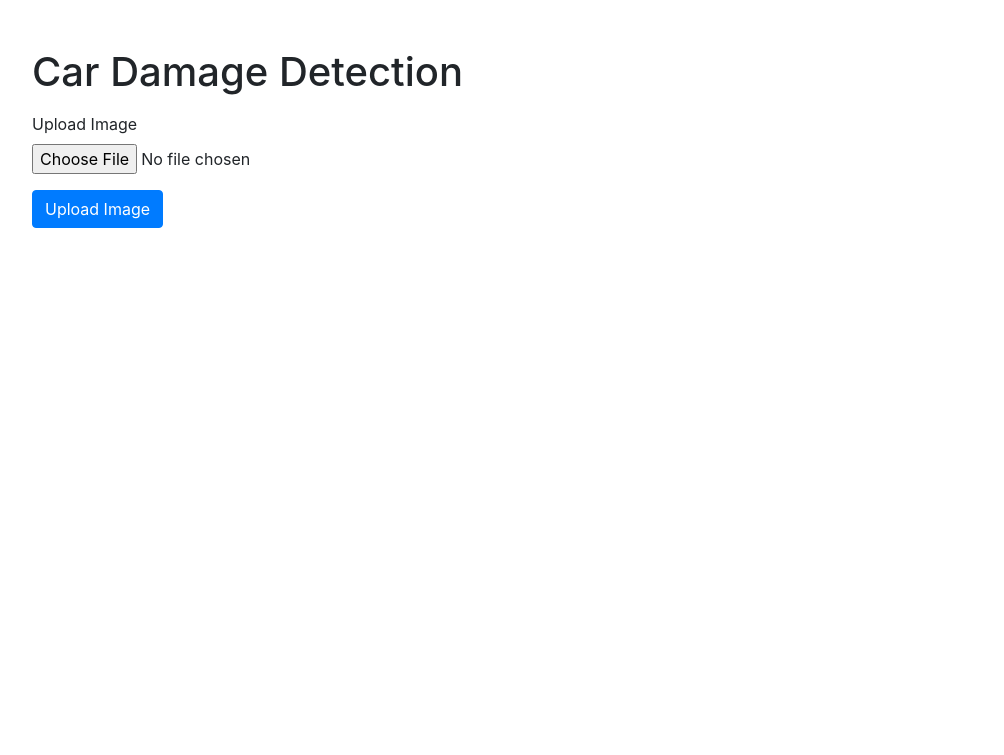
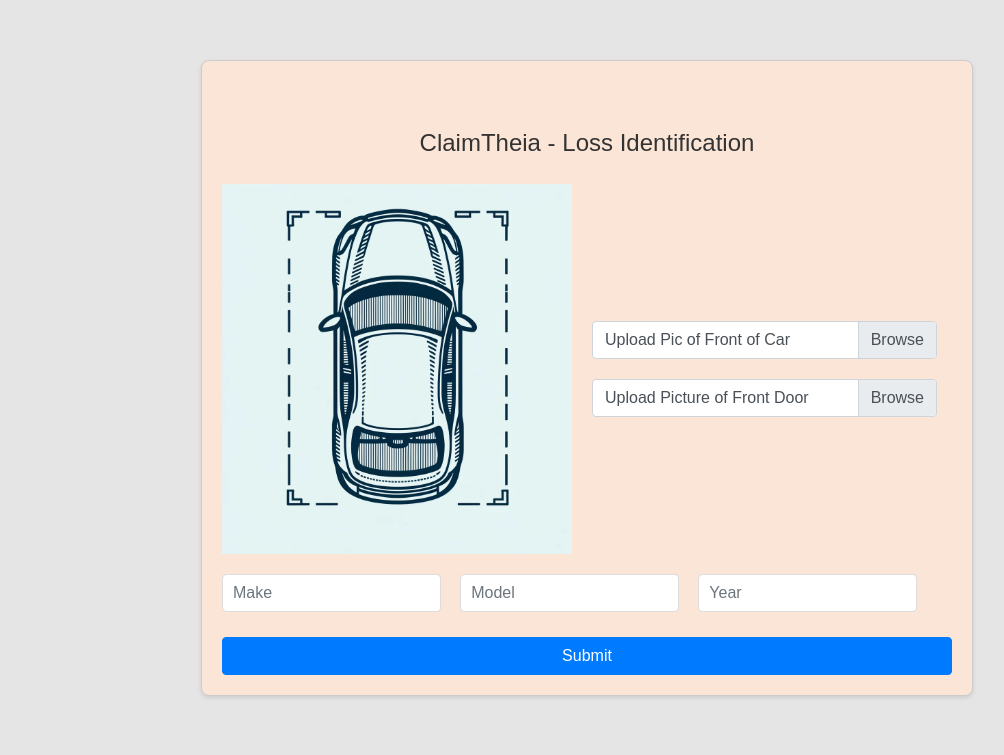
Before and after one commit to csabika98/CarDiagScannerPOC, a Flask app: page / in a window 1280 px wide. Shown: the top 755 px of the page, without its empty margins (53-1057 px from the left). Run offline with Flask 3, Linux system fonts and the light colour scheme; some libraries are stand-ins or nearby versions.

Commit message:
making changes in the look and feel

```diff
--- a/app.py
+++ b/app.py
@@ -1,16 +1,18 @@
-from flask import Flask, render_template, request, redirect, send_from_directory, url_for
-from inference_sdk import InferenceHTTPClient
-from PIL import Image, ImageDraw, ImageFont
-import gunicorn
+from flask import Flask, render_template, request, redirect, url_for, send_file
+from roboflow import Roboflow
+import cv2
 import os
+import tempfile
+import datetime
+from google.cloud import storage
+import numpy as np
+import supervision as sv
 
 app = Flask(__name__)
 
-# Set up the InferenceHTTPClient
-CLIENT = InferenceHTTPClient(
-    api_url="https://detect.roboflow.com",
-    api_key="apikey"
-)
+os.environ['GOOGLE_APPLICATION_CREDENTIALS'] = 'carscanneralpha-409a14ea6552.json'
+storage_client = storage.Client()
+rf = Roboflow(api_key="apikey")
 
 @app.route('/')
 def index():
@@ -20,44 +22,86 @@ def index():
 def upload_image():
     if 'file' not in request.files:
         return redirect(request.url)
-
     file = request.files['file']
     if file.filename == '':
         return redirect(request.url)
+    if file:
+        with tempfile.NamedTemporaryFile(delete=False) as temp_file:
+            temp_file_path = temp_file.name
+            file.save(temp_file_path)
+        bucket = storage_client.get_bucket('carscanneralpha.appspot.com')
+        blob = bucket.blob(file.filename)
+        with open(temp_file_path, 'rb') as f:
+            blob.upload_from_file(f)
+        expiration_time = datetime.datetime.utcnow() + datetime.timedelta(hours=1)
+        signed_url = blob.generate_signed_url(expiration=expiration_time, method='GET')
 
-    if file:
-        # Save the uploaded image
-        filename = "uploaded_image.jpg"
-        file_path = os.path.join(app.config['UPLOAD_FOLDER'], filename)
-        file.save(file_path)
+        project = rf.workspace().project("cardamage-l4vtd")
+        model = project.version(1).model
+        result = model.predict(temp_file_path, confidence=40, overlap=30).json()
 
-        # Load the original image
-        original_image = Image.open(file_path)
-        draw = ImageDraw.Draw(original_image)
+        detections = sv.Detections.from_inference(result)
+        original_image = cv2.imread(temp_file_path)
+        annotated_image = annotate_image(original_image, detections)
 
-        # Perform inference on the uploaded image
-        result = CLIENT.infer(file_path, model_id="car-damage-detection-final/2")
-        predictions = result["predictions"]
+        with tempfile.NamedTemporaryFile(delete=False, suffix=os.path.splitext(file.filename)[1]) as temp_modified_file:
+            temp_modified_file_path = temp_modified_file.name
+            cv2.imwrite(temp_modified_file_path, annotated_image)
+        modified_blob = bucket.blob('modified_' + file.filename)
+        with open(temp_modified_file_path, 'rb') as f:
+            modified_blob.upload_from_file(f)
+        modified_signed_url = modified_blob.generate_signed_url(expiration=expiration_time, method='GET')
 
-        font = ImageFont.truetype("arial.ttf", 16)
+        os.unlink(temp_file_path)
+        os.unlink(temp_modified_file_path)
 
-        # Loop through each prediction and draw a rectangle around the damaged area
-        for prediction in predictions:
-            x, y, width, height = prediction["x"], prediction["y"], prediction["width"], prediction["height"]
-            class_name = prediction["class"]
-            draw.rectangle([x, y, x + width, y + height], outline="red", width=3)
-            draw.text((x, y), class_name, fill="white", font=font)
+        return render_template('result.html', original_image_url=signed_url, modified_image_url=modified_signed_url)
 
-        # Save the modified image
-        modified_image_path = os.path.join(app.config['UPLOAD_FOLDER'], "modified_image.jpg")
-        original_image.save(modified_image_path)
+def annotate_image(original_image, detections):
+    bounding_box_annotator = sv.BoundingBoxAnnotator()
 
-        return render_template('result.html', image_path=modified_image_path)
+    for detection in detections:
+        try:
+            bbox, _, confidence, _, _, info = detection  # Unpacking the tuple
+            label = info['class_name'] if 'class_name' in info else 'Unknown'
+            confidence_percent = int(confidence * 100)  # Convert to percentage
 
-@app.route('/uploads/<filename>')
-def uploaded_file(filename):
-    return send_from_directory(app.config['UPLOAD_FOLDER'], filename)
+            # Smaller font size and thinner text
+            font_scale = 0.6
+            thickness = 1
+
+            # Calculate text width & height to create a background rectangle
+            text = f"{label} ({confidence_percent}%)"
+            (text_width, text_height), _ = cv2.getTextSize(text, cv2.FONT_HERSHEY_SIMPLEX, font_scale, thickness)
+
+            # Set up the text background rectangle coordinates
+            rect_start = (int(bbox[0]), int(bbox[1] - text_height - 4))
+            rect_end = (int(bbox[0] + text_width + 2), int(bbox[1]))
+
+            # Draw the rectangle in white with black border
+            cv2.rectangle(original_image, rect_start, rect_end, (255,255,255), -1)
+            cv2.rectangle(original_image, rect_start, rect_end, (0,0,0), 1)  # black border around the text background
+
+            # Write text in black for contrast
+            cv2.putText(original_image, text, (int(bbox[0] + 1), int(bbox[1] - 2)), cv2.FONT_HERSHEY_SIMPLEX, font_scale, (0,0,0), thickness)
+
+            # Draw bounding box in green (adjust color and thickness if necessary)
+            cv2.rectangle(original_image, (int(bbox[0]), int(bbox[1])), (int(bbox[2]), int(bbox[3])), (0,255,0), 2)
+        except Exception as e:
+            print("An unexpected error occurred while annotating image:", str(e))
+
+    return original_image
+
+
+@app.route('/get_original_image')
+def get_original_image():
+    original_image_url = request.args.get('original_image_url')
+    return send_file(original_image_url, as_attachment=True)
+
+@app.route('/get_modified_image')
+def get_modified_image():
+    modified_image_url = request.args.get('modified_image_url')
+    return send_file(modified_image_url, as_attachment=True)
 
 if __name__ == '__main__':
-    app.config['UPLOAD_FOLDER'] = 'uploads'
     app.run(debug=True)
--- a/templates/index.html
+++ b/templates/index.html
@@ -3,22 +3,191 @@
 <head>
     <meta charset="UTF-8">
     <meta name="viewport" content="width=device-width, initial-scale=1.0">
-    <title>Car Damage Detection</title>
+
+    <title>ClaimTheia - Loss Identification</title>
     <!-- Bootstrap CSS -->
     <link href="https://stackpath.bootstrapcdn.com/bootstrap/4.5.2/css/bootstrap.min.css" rel="stylesheet">
+    <style>
+        body {
+            font-family: Arial, sans-serif;
+            background-color: #E5E5E5; /* Adjust the background color to match the design */
+            margin: 0;
+            padding: 20px;
+        }
+
+        .container {
+            width: min-content;
+            background-color: #fbe5d6 !important;
+            border-radius: 8px;
+            box-shadow: 0 2px 4px rgba(0, 0, 0, 0.1);
+            padding: 20px;
+            max-width: 800px;
+            margin: 40px auto;
+            border: solid 1px #ccc; /* Added a border */
+        }
+
+        h1 {
+            color: #333;
+            text-align: center;
+            font-size: 24px; /* Matched the font size to design */
+            padding-bottom: 10px; /* Space below the title */
+        }
+
+        .form-group {
+            margin-bottom: 15px;
+        }
+
+        label {
+            display: block;
+            margin-bottom: 5px;
+            color: #666;
+        }
+
+        input[type="text"],
+        input[type="file"] {
+            width: calc(31.333% - 10px); /* Adjusted width for 3 items in a row */
+            padding: 10px;
+            margin-right: 15px; /* Added space between the inputs */
+            margin-bottom: 10px;
+            border: 1px solid #ddd;
+            border-radius: 4px;
+            box-sizing: border-box;
+            display: inline-block; /* Makes elements sit in a line */
+        }
+
+        input[type="file"] {
+            width: calc(50% - 10px); /* Adjust width for 2 items in a row */
+        }
+
+        .form-group:last-child {
+            text-align: center;
+        }
+
+        button {
+            background-color: #007bff;
+            color: white;
+            padding: 10px 15px;
+            border: none;
+            border-radius: 4px;
+            cursor: pointer;
+            width: 100%;
+            box-sizing: border-box;
+        }
+
+        button:hover {
+            background-color: #0056b3;
+        }
+
+        /* Overriding Bootstrap's file input styles */
+        .custom-file {
+            width: calc(50% - 10px);
+            margin-right: 15px; /* Added space between the inputs */
+            display: inline-block; /* Makes elements sit in a line */
+        }
+
+        .custom-file-input {
+            position: relative;
+            z-index: 2;
+            width: 100%;
+            height: calc(1.5em + .75rem + 2px);
+            margin: 0;
+            opacity: 0;
+        }
+
+        .custom-file-label {
+            position: absolute;
+            top: 0;
+            right: 0;
+            left: 0;
+            z-index: 1;
+            height: calc(1.5em + .75rem + 2px);
+            padding: .375rem .75rem;
+            line-height: 1.5;
+            color: #495057;
+            background-color: #fff;
+            border: 1px solid #ced4da;
+            border-radius: .25rem;
+        }
+
+        /* Styling the upload area with the car outline */
+        #uploadArea {
+            background-image: url("{{ url_for('static', filename='images/image_car_outline.png') }}");
+
+            display: flex;
+            align-items: stretch;
+            background-size: contain;
+            margin-bottom: 20px;
+            height: 370px;
+
+            width: 48%;
+            flex-wrap: nowrap;
+            flex-direction: row;
+        }
+
+        .upload-fields {
+            display: flex;
+            flex: 1;
+            justify-content: space-between;
+            padding-left: 20px;
+            flex-wrap: wrap;
+            align-items: center;
+            flex-direction: row-reverse;
+            min-width: max-content;
+            align-content: center;
+        }
+
+        .custom-file + .custom-file {
+            margin-top: 20px; /* Space between upload inputs */
+        }
+
+        /* Adjust the custom file input label to fit the new layout */
+        .custom-file-label::after {
+            content: "Browse";
+        }
+    </style>
 </head>
 <body>
     <div class="container">
-        <h1 class="mt-5">Car Damage Detection</h1>
+        <h1 class="mt-5">ClaimTheia - Loss Identification</h1>
         <form action="/upload" method="post" enctype="multipart/form-data" class="mt-3">
+            <div id="uploadArea">
+                <div class="car-outline"></div> <!-- Placeholder for car outline image -->
+                <div class="upload-fields">
+                     <!-- Image Uploads -->
+                <div class="custom-file">
+                    <input type="file" class="custom-file-input" id="imageUpload" name="file" accept=".jpg, .jpeg, .png">
+                    <label class="custom-file-label" for="imageUpload">Upload Pic of Front of Car</label>
+                </div>
+
+                <div class="custom-file">
+                    <input type="file" class="custom-file-input" id="imageUpload_2" name="file" accept=".jpg, .jpeg, .png">
+                    <label class="custom-file-label" for="imageUpload_2">Upload Picture of Front Door</label>
+                </div>
+            </div>
+        </div>
+            <!-- Loss Details -->
             <div class="form-group">
-                <label for="imageUpload">Upload Image</label>
-                <input type="file" class="form-control-file" id="imageUpload" name="file" accept=".jpg, .jpeg, .png">
+                <input type="text" class="form-control" id="makeInput" name="make" placeholder="Make">
+                <input type="text" class="form-control" id="modelInput" name="model" placeholder="Model">
+                <input type="text" class="form-control" id="yearInput" name="year" placeholder="Year">
             </div>
-            <button type="submit" class="btn btn-primary">Upload Image</button>
+
+
+
+            <button type="submit" class="btn btn-primary">Submit</button>
         </form>
     </div>
-    <!-- Bootstrap JS -->
+    <!-- Bootstrap JS and necessary JS for custom file input -->
     <script src="https://stackpath.bootstrapcdn.com/bootstrap/4.5.2/js/bootstrap.min.js"></script>
+    <script>
+        // Script for showing file name in custom file input
+        document.querySelectorAll('.custom-file-input').forEach(input => {
+            input.addEventListener('change', function (e) {
+                var fileName = e.target.files[0].name;
+                var nextSibling = e.target.nextElementSibling
+                nextSibling.innerText = fileName
+            })
+        })
+    </script>
 </body>
 </html>
```
Also changed, not shown: static/css/main.css (added, +112 -0 lines), static/images/image_car_outline.png (added), templates/result.html (line endings or trailing spaces).
